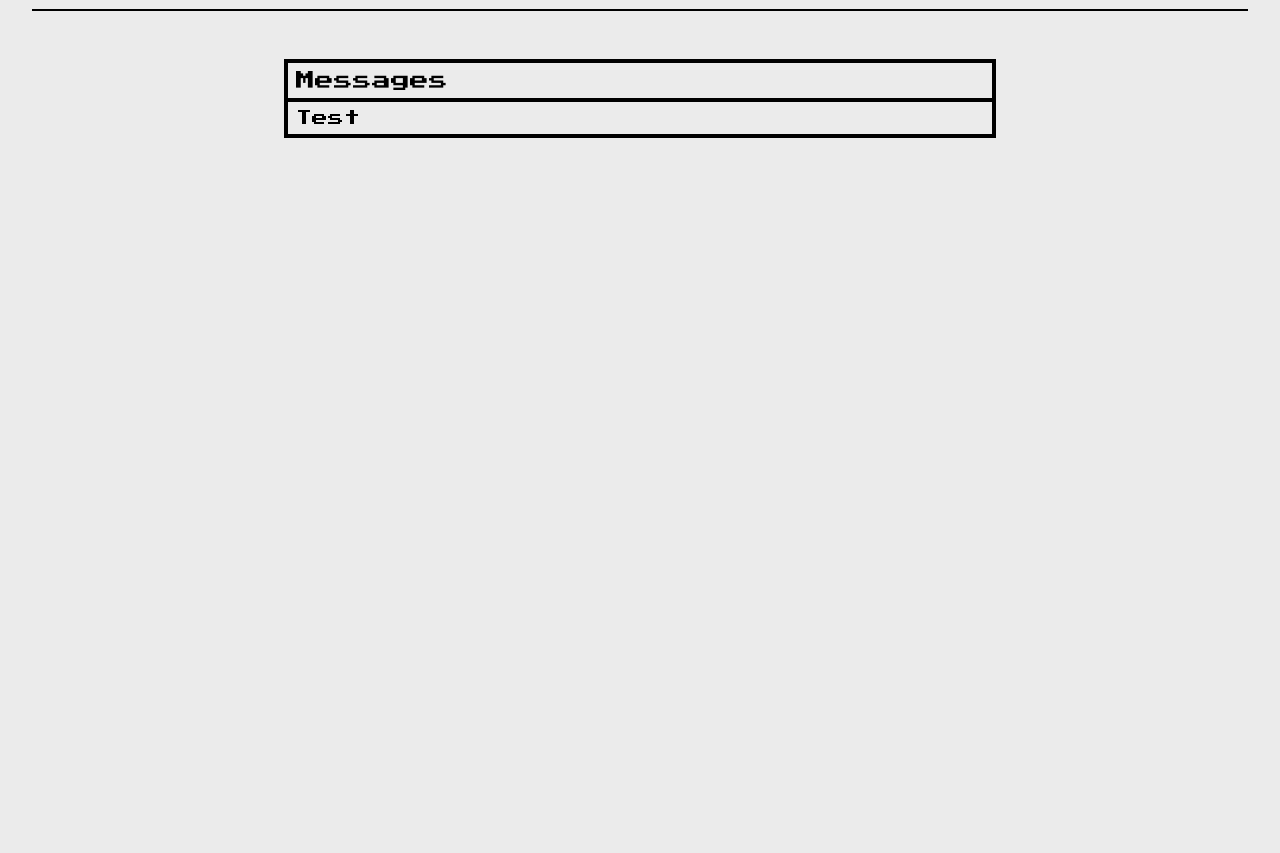
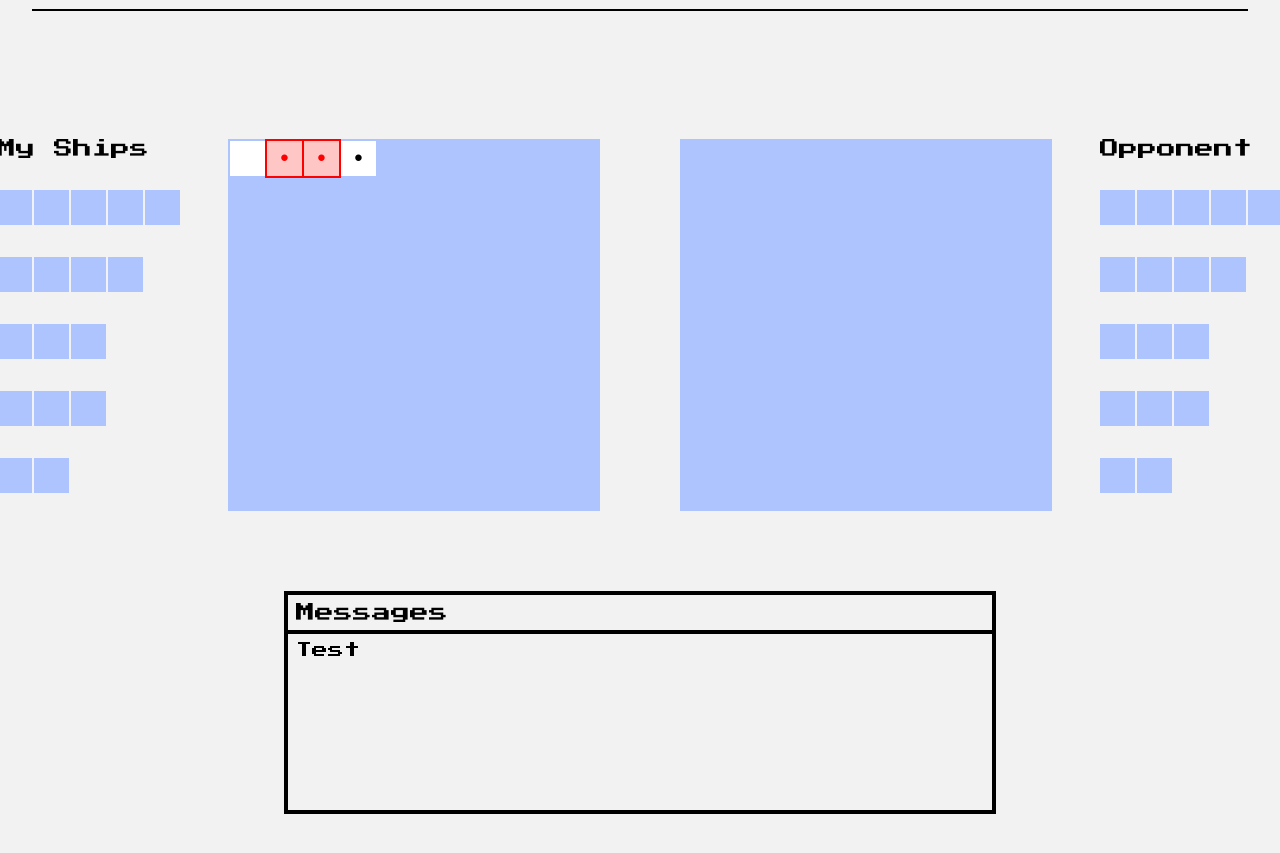
Before and after one commit to vbelmonte/battleship, a website: page index.html in a window 1280 px wide. Shown: the part 55-908 px from the top of the page. Before the commit the page ends 800 px from the top, so only its background shows below. Drawn offline with Linux system fonts and the light colour scheme.

Commit message:
Implement game area base structure

```diff
--- a/index.html
+++ b/index.html
@@ -11,13 +11,131 @@
 	<link href="https://fonts.googleapis.com/css2?family=Press+Start+2P&display=swap" rel="stylesheet">
 </head>
 <body>
-  <div>
+  <div class="frame">
     <header>
       <div class="centered">
         <img src="./assets/Battleship_Logo.svg">
       </div>
     </header>
     <main>
+      <div class="game-area">
+        <div class="board-area">
+          <div class="fleets">
+            <h6>My Ships</h6>
+            <div class="fleets">
+              <div class="carrier piece" id="p1-carrier">
+                <div class="cell">
+                </div>
+                <div class="cell">
+                </div>
+                <div class="cell">
+                </div>
+                <div class="cell">
+                </div>
+                <div class="cell">
+                </div>
+              </div>
+              <div class="battleship piece" id="p1-battleship">
+                <div class="cell">
+                </div>
+                <div class="cell">
+                </div>
+                <div class="cell">
+                </div>
+                <div class="cell">
+                </div>
+              </div>
+              <div class="cruiser piece" id="p1-cruiser">
+                <div class="cell">
+                </div>
+                <div class="cell">
+                </div>
+                <div class="cell">
+                </div>
+              </div>
+              <div class="submarine piece" id="p1-submarine">
+                <div class="cell">
+                </div>
+                <div class="cell">
+                </div>
+                <div class="cell">
+                </div>
+              </div>
+              <div class="destroyer piece" id="p1-destroyer">
+                <div class="cell">
+                </div>
+                <div class="cell">
+                </div>
+              </div>
+            </div>
+          </div>
+          <div class="gameboard" id="p1-board">
+            <div class="cell">
+            </div>
+            <div class="ship ship-span ship-span-h-2 sunk">
+              <div class="cell ship-cell hit">
+              </div>
+              <div class="cell ship-cell hit">
+              </div>
+            </div>
+            <div class="cell miss">
+            </div>
+          </div>
+        </div>
+        <div class="board-area">
+          <div class="gameboard" id="computer-board">
+          </div>
+          <div class="fleets">
+            <h6>Opponent</h6>
+            <div class="fleets">
+              <div class="carrier piece" id="c-carrier">
+                <div class="cell">
+                </div>
+                <div class="cell">
+                </div>
+                <div class="cell">
+                </div>
+                <div class="cell">
+                </div>
+                <div class="cell">
+                </div>
+              </div>
+              <div class="battleship piece" id="c-battleship">
+                <div class="cell">
+                </div>
+                <div class="cell">
+                </div>
+                <div class="cell">
+                </div>
+                <div class="cell">
+                </div>
+              </div>
+              <div class="cruiser piece" id="c-cruiser">
+                <div class="cell">
+                </div>
+                <div class="cell">
+                </div>
+                <div class="cell">
+                </div>
+              </div>
+              <div class="submarine piece" id="c-submarine">
+                <div class="cell">
+                </div>
+                <div class="cell">
+                </div>
+                <div class="cell">
+                </div>
+              </div>
+              <div class="destroyer piece" id="c-destroyer">
+                <div class="cell">
+                </div>
+                <div class="cell">
+                </div>
+              </div>
+            </div>
+          </div>
+        </div>
+      </div>
       <div id="message-container">
         <div class="div-header">
           <h6>Messages</h6>
--- a/styles.css
+++ b/styles.css
@@ -52,7 +52,12 @@ table {
 :root {
   --white: #FFFFFF;
   --black: #000000;
-  --off-white: #EBEBEB;
+  --off-white: #F2F2F2;
+  --melrose: #ADC4FF;
+  --periwinkle: #D4E0FF;
+  --red: #FF0000;
+  --light-red: #FFC6C6;
+  --blue: #0000FF;
 }
 
 h1 {
@@ -92,6 +97,12 @@ div.centered {
   justify-content: center;
 }
 
+.frame {
+  display: flex;
+  flex-direction: column;
+  gap: 5rem;
+}
+
 header {
   padding-bottom: 0.75rem;
   border-bottom: solid 2px var(--black);
@@ -103,7 +114,10 @@ header img {
 
 main {
   display: flex;
+  flex-direction: column;
+  gap: 5rem;
   justify-content: center;
+  align-items: center;
   padding: 3rem;
 }
 
@@ -113,7 +127,7 @@ main {
 
 
 #message-container {
-  flex: 1;
+  width: 100%;
   max-width: 44rem;
   border: solid 4px var(--black);
 }
@@ -121,3 +135,124 @@ main {
 #message-container div {
   padding: 0.5rem;
 }
+
+#messages {
+  height: 10rem;
+}
+
+.game-area {
+  display: flex;
+  gap: 5rem;
+}
+
+.board-area {
+  display: flex;
+  gap: 3rem;
+}
+
+.fleets {
+  display: flex;
+  flex-direction: column;
+  gap: 2rem;
+}
+
+.piece {
+  display: flex;
+  gap: 2px;
+}
+
+.carrier {
+  grid-template-columns: repeat (5, 1fr);
+}
+
+.piece .cell {
+  background-color: var(--melrose);
+  width: 35px;
+  height: 35px;
+}
+
+.gameboard {
+  font-family: 'Arial';
+  display: grid;
+  background-color: var(--melrose);
+  width: 23rem;
+  height: 23rem;
+  border: solid 2px var(--melrose);
+  grid-template-rows: repeat(10, 1fr);
+  grid-template-columns: repeat(10, 1fr);
+  grid-gap: 2px;
+}
+
+.gameboard .cell {
+  background-color: var(--white);
+  position: relative;
+}
+
+.gameboard .cell:hover:after {
+  content: '';
+  position: absolute;
+  width: 100%;
+  height: 100%;
+  background-color: rgb(255, 199, 0, 0.2);
+}
+
+.cell.hit:hover:after,
+.cell.miss:hover:after {
+  content: '•';
+}
+
+.miss:after {
+  content: '•';
+  font-size: 1.5rem;
+  line-height: 34px;
+  text-align: center;
+  position: absolute;
+  top: 0;
+  bottom: 0;
+  left: 0;
+  right: 0;
+}
+
+.hit:after {
+  content: '•';
+  font-size: 1.5rem;
+  line-height: 34px;
+  color: var(--red);
+  text-align: center;
+  position: absolute;
+  top: 0;
+  bottom: 0;
+  left: 0;
+  right: 0;
+  background-color: var(--light-red);
+}
+
+.ship-cell {
+  background-color: var(--periwinkle);
+}
+
+.ship {
+  outline: solid 2px var(--blue);
+}
+
+.ship-span {
+  display: grid;
+  grid-gap: 2px;
+}
+
+.ship-span-h-2 {
+  grid-template-columns: repeat(2, 1fr);
+  grid-column: 2 / span 2;
+}
+
+.hit {
+  background-color: var(--light-red);
+}
+
+.sunk {
+  background-color: var(--red);
+}
+
+.ship.sunk {
+  outline: solid 2px var(--red);
+}
```
